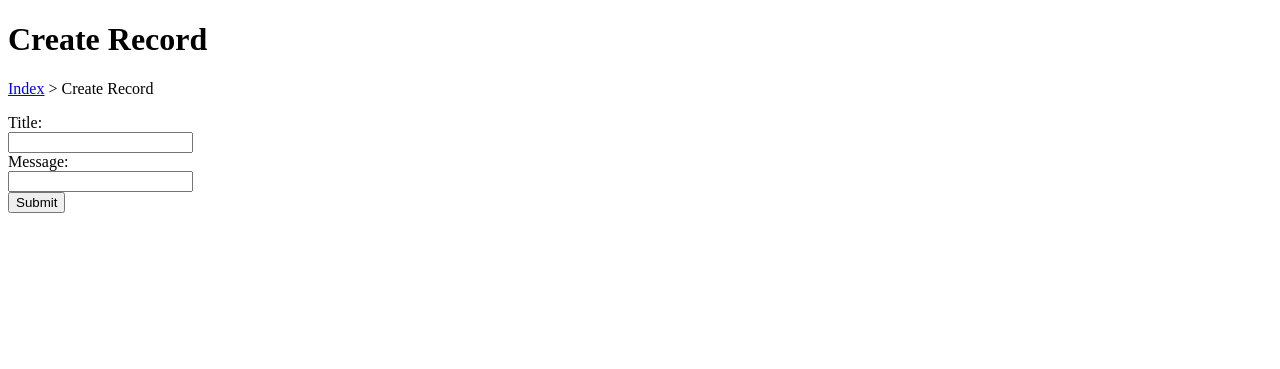
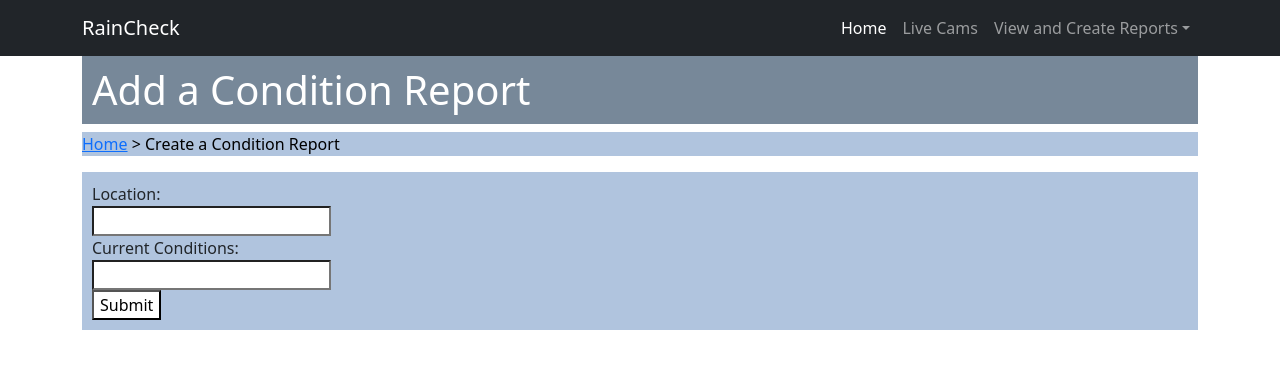
Before and after one commit to Arydeen/CS518Project, a Flask app: page /create in a window 1280 px wide. Shown: the top 369 px of the page. Run offline with Flask 3, Linux system fonts and the light colour scheme; some libraries are stand-ins or nearby versions.

Commit message:
Replace create.html

```diff
--- a/DataService/templates/create.html
+++ b/DataService/templates/create.html
@@ -1,30 +1,78 @@
-<!DOCTYPE html>
-<style>
-    table, th, td {
-    border: 1px solid black;
-    }
-
-    th, td {
-    padding: 10px;
-    }
-    </style>
+<!-- <!DOCTYPE html>
 <html lang="en">
 <head>
     <meta charset="UTF-8">
     <meta name="viewport" content="width=device-width, initial-scale=1.0">
-    <title>Welcome</title>
+    <title>RainChecl</title>
+    <link rel="stylesheet" href="{{ url_for('static', filename='css/main.css') }}">
 </head>
 <body>
-    <h1>Create Record</h1>
-    <P><a href="{{ url_for('index') }}">Index</a> > Create Record</P>
+    <h1>Add a Condition Report</h1>
+    <P><a href="{{ url_for('index') }}">Home</a> > Create a Condition Report</P>
     <form action="{{ url_for('create') }}" method="post">
-        <label for="title">Title:</label><br>
+        <label for="title">Location:</label><br>
         <input type="text" id="title" name="title"><br>
-        <label for="message">Message:</label><br>
+        <label for="message">Current Conditions:</label><br>
         <input type="text" id="message" name="message">
         <div>
             <input type="submit" value="Submit">
         </div>
       </form>
 </body>
+</html> -->
+<!DOCTYPE html>
+<html lang="en">
+    <head>
+        <meta charset="utf-8" />
+        <meta name="viewport" content="width=device-width, initial-scale=1, shrink-to-fit=no" />
+        <meta name="description" content="" />
+        <meta name="author" content="" />
+        <title>Create</title>
+        <!-- Favicon-->
+        <link rel="icon" type="image/x-icon" href="assets/favicon.ico" />
+        <!-- Core theme CSS (includes Bootstrap)-->
+        <link rel="stylesheet" href="{{ url_for('static', filename='css/main.css') }}">
+    </head>
+    <body>
+        <!-- Responsive navbar-->
+        <nav class="navbar navbar-expand-lg navbar-dark bg-dark">
+            <div class="container">
+                <a class="navbar-brand" href="#">RainCheck</a>
+                <button class="navbar-toggler" type="button" data-bs-toggle="collapse" data-bs-target="#navbarSupportedContent" aria-controls="navbarSupportedContent" aria-expanded="false" aria-label="Toggle navigation"><span class="navbar-toggler-icon"></span></button>
+                <div class="collapse navbar-collapse" id="navbarSupportedContent">
+                    <ul class="navbar-nav ms-auto mb-2 mb-lg-0">
+                        <li class="nav-item"><a class="nav-link active" aria-current="page" href="{{ url_for('index') }}">Home</a></li>
+                        <li class="nav-item"><a class="nav-link" href="{{ url_for('weathercams') }}">Live Cams</a></li>
+                        <li class="nav-item dropdown">
+                            <a class="nav-link dropdown-toggle" id="navbarDropdown" href="#" role="button" data-bs-toggle="dropdown" aria-expanded="false">View and Create Reports</a>
+                            <ul class="dropdown-menu dropdown-menu-end" aria-labelledby="navbarDropdown">
+                                <li><a class="dropdown-item" href="{{ url_for('records') }}">View Condition Reports</a></li>
+                                <li><a class="dropdown-item" href="{{ url_for('create') }}">Create a Condition Report</a></li>
+                                <li><hr class="dropdown-divider" /></li>
+                                <li><a class="dropdown-item" href="{{ url_for('delete') }}">Delete a Condition Report</a></li>
+                            </ul>
+                        </li>
+                    </ul>
+                </div>
+            </div>
+        </nav>
+        <!-- Page content-->
+        <div class="container">
+            <h1>Add a Condition Report</h1>
+    <P><a href="{{ url_for('index') }}">Home</a> > Create a Condition Report</P>
+    <form action="{{ url_for('create') }}" method="post">
+        <label for="title">Location:</label><br>
+        <input type="text" id="title" name="title"><br>
+        <label for="message">Current Conditions:</label><br>
+        <input type="text" id="message" name="message">
+        <div>
+            <input type="submit" value="Submit">
+        </div>
+      </form>
+        </div>
+        <!-- Bootstrap core JS-->
+        <script src="https://cdn.jsdelivr.net/npm/bootstrap@5.2.3/dist/js/bootstrap.bundle.min.js"></script>
+        <!-- Core theme JS-->
+        <script src="js/scripts.js"></script>
+    </body>
 </html>
```
